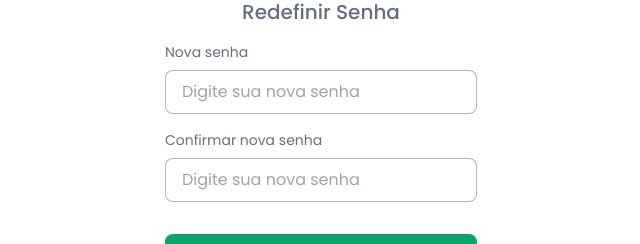
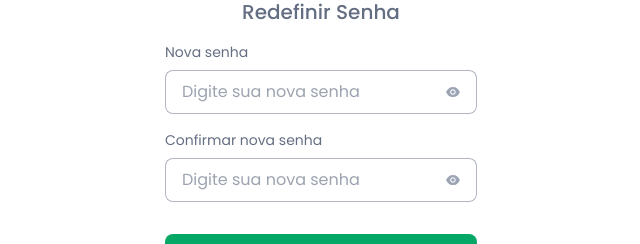
Before and after one commit to lucaspereiraio/TireoideCare, a Next.js app: page /redefinition in a window 1280 px wide. Shown: the part 413-657 px from the top of the page, without its empty margins (319-959 px from the left). Built offline with nearby package versions, Linux system fonts and the light colour scheme.

Commit message:
password-visibility-on-redefinition

```diff
--- a/components/Redefinition/index.tsx
+++ b/components/Redefinition/index.tsx
@@ -55,6 +55,7 @@ const Redefinition = () => {
           placeholder="Digite sua nova senha"
           type="password"
           errorMessage={errors.newPassword?.message}
+          isPassword={true}
         />
         <InputField
           control={control}
@@ -63,6 +64,7 @@ const Redefinition = () => {
           placeholder="Digite sua nova senha"
           type="password"
           errorMessage={errors.confirmPassword?.message}
+          isPassword={true}
         />
 
         <Button className="mt-4" type="submit">
```
